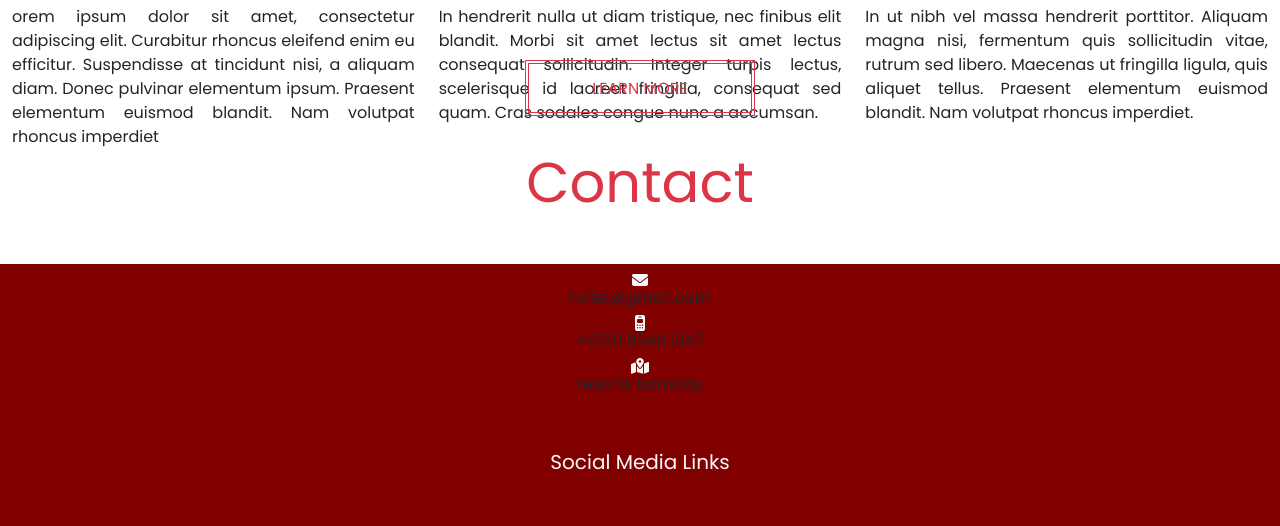
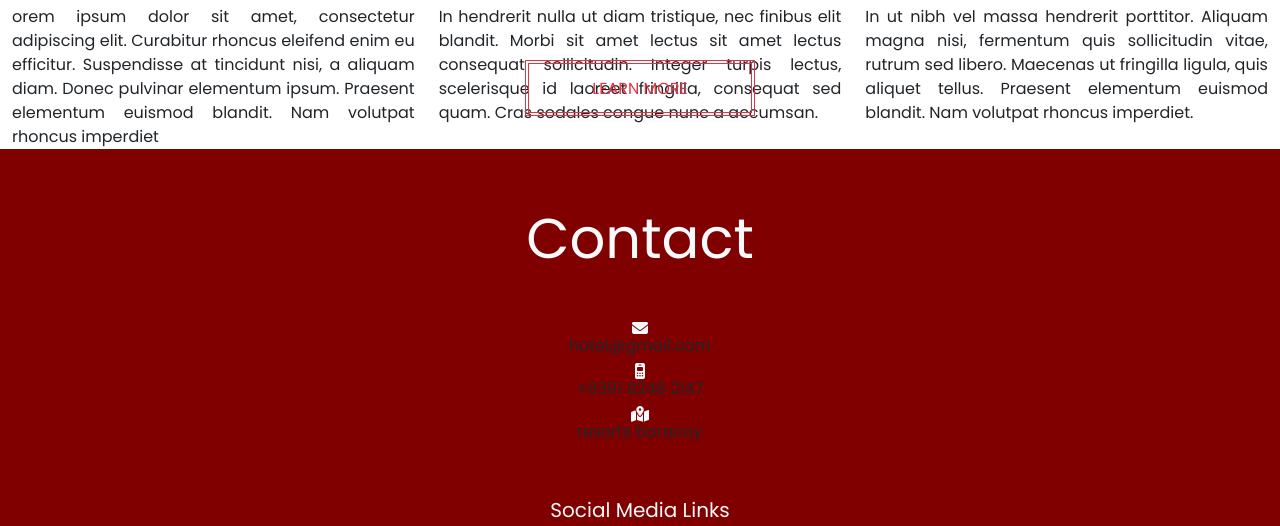
Before and after one commit to xRaSe/Capstone, a plain HTML site: page Project/Index.html in a window 1280 px wide. Shown: the part 3240-3766 px from the top of the page. Drawn offline with nearby package versions, Linux system fonts and the light colour scheme.

Commit message:
fixed position

```diff
--- a/Project/Index.html
+++ b/Project/Index.html
@@ -49,7 +49,7 @@
   <!-- Room Section -->
 
   <div class="container-fluid pt-5">
-    <h2 class="pb-4 text-center" id="rooms"style="font-size:4rem;">YOUR SPACE</h2>
+    <h2 class="pb-4 text-center" id="rooms" style="font-size:4rem;">YOUR SPACE</h2>
     <p class="text-dark text-center pb-4 padding-center">Lorem ipsum dolor sit amet, consectetur adipiscing elit. Curabitur sed ultricies quam. Mauris ut nibh quam. Proin eget rutrum sapien, id pulvinar magna. Mauris at tellus malesuada, viverra
       sapien et, porttitor justo. Praesent a dui enim. Duis lacus augue, posuere eu nulla volutpat, porta iaculis nulla. Curabitur vehicula tellus diam, at tristique velit auctor sit amet. Quisque pharetra pulvinar erat. Cras volutpat sapien mi, ac
       porta magna elementum ut. Nullam gravida nulla id mi mollis,</p>
@@ -117,10 +117,12 @@
     </div>
     <a class="learnmore p-3 text-danger text-decoration-none" href="#Facilities"><span class="text-center">LEARN MORE</span></a>
   </div>
+
   <section id="contact">
 
-    <h2 class="text-center display-4 mb-5 text-danger mt-5">Contact</h2>
-    <div class="container-fluid bg-maroon pt-2">
+
+    <div class="container-fluid bg-maroon pt-2 mt-5">
+      <h2 class="text-center display-4 mb-5 text-light mt-5">Contact</h2>
       <div class="d-md-flex flex-column">
         <div class="d-flex flex-column justify-content-center align-items-center">
           <i class="fa-solid fa-envelope text-light font-weight-bold"></i>
```
